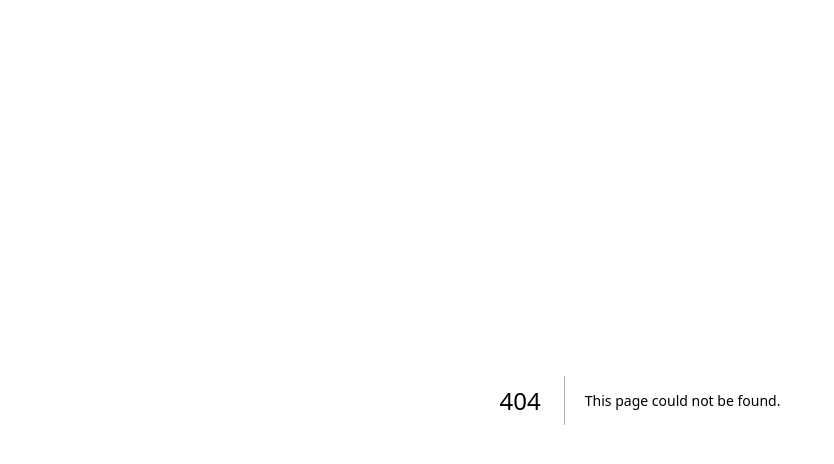
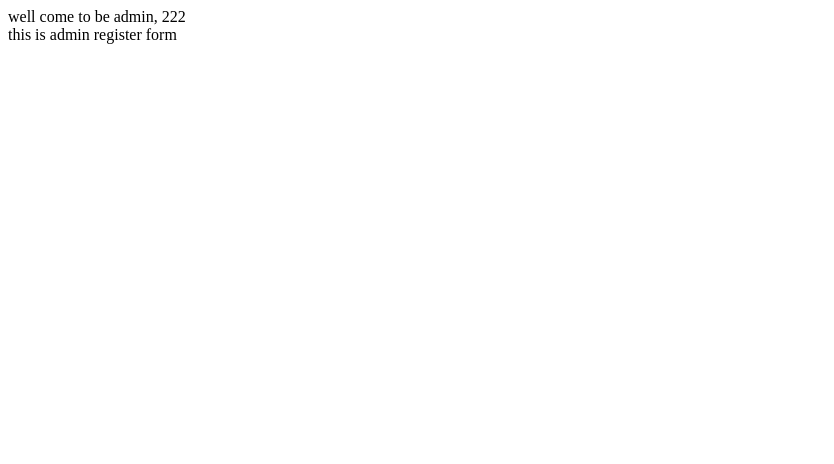
Before and after one commit to Thirawoot-Put/in2forest_v2, a Next.js app in the folder frontend/: page /admin/register in a window 1280 px wide. Before the commit this address had no page. Shown: the top 464 px of the page, without its empty margins (0-834 px from the left). Built offline with nearby package versions, Linux system fonts and the light colour scheme.

Commit message:
admin register structure

```diff
--- /dev/null
+++ b/frontend/src/app/admin/register/page.tsx
@@ -0,0 +1,7 @@
+import FeatureAdminRegister from "@/feature/admin/register";
+
+export default function AdminRegisterPage() {
+  return (
+    <FeatureAdminRegister />
+  )
+}
--- /dev/null
+++ b/frontend/src/feature/admin/register/components/form/index.tsx
@@ -0,0 +1,5 @@
+export default function FormRegisterAdmin() {
+  return (
+    <div>this is admin register form</div>
+  )
+}
--- /dev/null
+++ b/frontend/src/feature/admin/register/index.tsx
@@ -0,0 +1,10 @@
+import FormRegisterAdmin from "./components/form";
+
+export default function FeatureAdminRegister() {
+  return (
+    <>
+      <div>well come to be admin, 222</div>
+      <FormRegisterAdmin />
+    </>
+  )
+}
```
